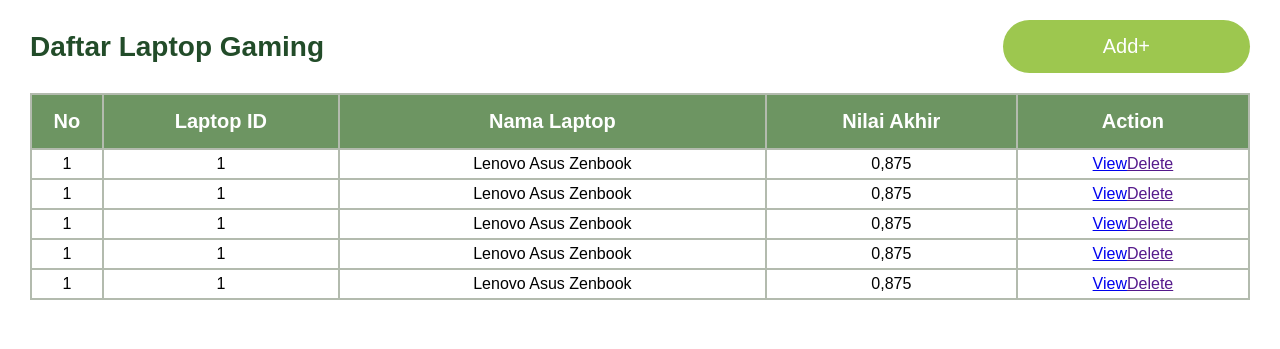
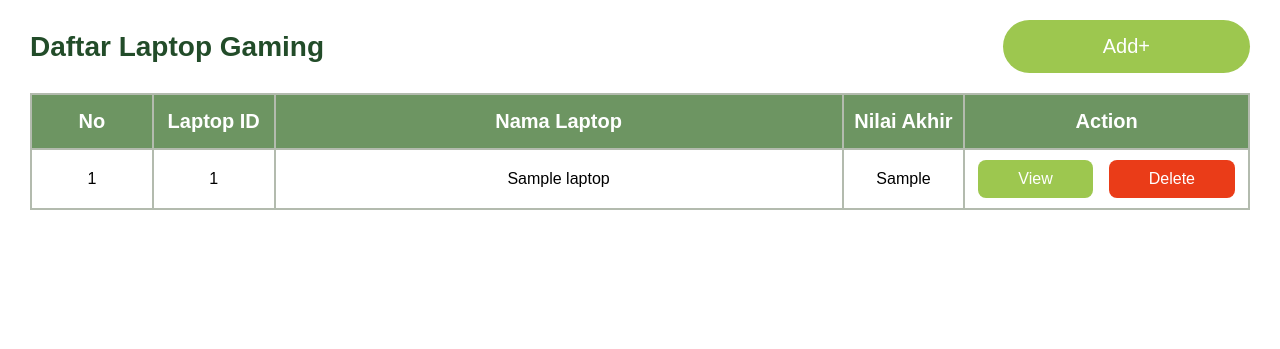
Before and after one commit to azhari-dev/Project-SPK, a PHP site: page /admin/manage.php in a window 1280 px wide. Shown: the part 79-428 px from the top of the page. Run offline with PHP 8.4, Linux system fonts and the light colour scheme; tables that the repository leaves empty or names only in its code hold one stand-in row (values such as "Sample post").

Commit message:
Update manage.php

```diff
--- a/admin/manage.php
+++ b/admin/manage.php
@@ -1,3 +1,27 @@
+<?php
+
+    require_once "../database.php";
+    $getRanking = getRanking();
+    $temp = 0;
+
+    $view = false;
+    if (isset($_GET['deleteLaptop'])){
+        $id = $_GET['deleteLaptop'];
+
+        deleteAkhir($id);
+        deleteUtility($id);
+        deleteKriteria($id);
+        deleteLaptop($id);
+    }
+
+    if (isset($_GET['view'])){
+        $id = $_GET['view'];
+        $view = true;
+
+        $viewLaptop = getOneLaptop($id);
+    }
+
+?>
 <!DOCTYPE html>
 <html lang="en">
 
@@ -18,81 +42,74 @@
                 <a href="manage.php" class="active">Manage</a>
             </div>
         </div>
-        <div class="manage">
+
+        <?php if ($view): ?>
+            <div class="view">
+                <div class="v-container">
+                    <p class="heading"><?= $viewLaptop['laptop_nama'] ?></p>
+                    <img src="../aset/laptop.png" alt="web">
+                    <div class="content">
+                        <div class="spek">
+                            <div class="in-spek-1">
+                                <p>CPU</p>
+                                <p>GPU</p>
+                                <p>RAM (GB)</p>
+                            </div>
+                            <div class="in-spek-2">
+                                <p><?= $viewLaptop['laptop_cpu'] ?></p>
+                                <p><?= $viewLaptop['laptop_gpu'] ?></p>
+                                <p><?= $viewLaptop['laptop_ram'] ?></p>
+                            </div>
+                        </div>
+                        <div class="spek">
+                            <div class="in-spek-1">
+                                <p>Storage (GB)</p>
+                                <p>Baterai (WH)</p>
+                                <p>Layar</p>
+                                <p>Harga</p>
+                            </div>
+                            <div class="in-spek-2">
+                                <p><?= $viewLaptop['laptop_storage'] ?></p>
+                                <p><?= $viewLaptop['laptop_baterai'] ?></p>
+                                <p><?= $viewLaptop['laptop_layar'] ?></p>
+                                <p><?= $viewLaptop['laptop_harga'] ?></p>
+                            </div>
+                        </div>
+                    </div>
+                </div>
+            </div>
+        <?php else : ?>
+            <form action="" method="GET" class="manage">
                 <div class="m-container">
                     <p>Daftar Laptop Gaming</p>
                     <a href="tambah.php">Add+</a>
                 </div>
                 <table class="table-manage" border="1" cellspacing="0">
                     <tr>
-                    <th>No</th>
-                    <th>Laptop ID</th>
-                    <th>Nama Laptop</th>
-                    <th>Nilai Akhir</th>
-                    <th>Action</th>
+                        <th class="no">No</th>
+                        <th class="li">Laptop ID</th>
+                        <th class="nl">Nama Laptop</th>
+                        <th class="na">Nilai Akhir</th>
+                        <th class="ac">Action</th>
                     </tr>
+                    <?php foreach ($getRanking as $ranking): ?>
+                        <?php $temp += 1 ?>
                     <tr>
-                    <td>1</td>
-                    <td>1</td>
-                    <td>Lenovo Asus Zenbook</td>
-                    <td>0,875</td>
+                        <td><?= $temp ?></td>
+                        <td><?= $ranking['laptop_id'] ?></td>
+                        <td><?= $ranking['laptop_nama'] ?></td>
+                        <td><?= $ranking['nilai_akhir'] ?></td>
                         <td>
                             <div class="action">
-                            <a href="view.php">View</a>
-                            <a href="">Delete</a>
+                                <button value="<?= $ranking['laptop_id'] ?>"  name="view" class="button-view">View</button>
+                                <button type="submit" value="<?= $ranking['laptop_id'] ?>" name="deleteLaptop" class="button-delete">Delete</button>
                             </div>
                         </td>
                     </tr>
-                <tr>
-                    <td>1</td>
-                    <td>1</td>
-                    <td>Lenovo Asus Zenbook</td>
-                    <td>0,875</td>
-                    <td>
-                        <div class="action">
-                            <a href="view.php">View</a>
-                            <a href="">Delete</a>
-                        </div>
-                    </td>
-                </tr>
-                <tr>
-                    <td>1</td>
-                    <td>1</td>
-                    <td>Lenovo Asus Zenbook</td>
-                    <td>0,875</td>
-                    <td>
-                        <div class="action">
-                            <a href="view.php">View</a>
-                            <a href="">Delete</a>
-                        </div>
-                    </td>
-                </tr>
-                <tr>
-                    <td>1</td>
-                    <td>1</td>
-                    <td>Lenovo Asus Zenbook</td>
-                    <td>0,875</td>
-                    <td>
-                        <div class="action">
-                            <a href="view.php">View</a>
-                            <a href="">Delete</a>
-                        </div>
-                    </td>
-                </tr>
-                <tr>
-                    <td>1</td>
-                    <td>1</td>
-                    <td>Lenovo Asus Zenbook</td>
-                    <td>0,875</td>
-                    <td>
-                        <div class="action">
-                            <a href="view.php">View</a>
-                            <a href="">Delete</a>
-                        </div>
-                    </td>
-                </tr>
+                    <?php endforeach ?>
                 </table>
-        </div>
+            </form>
+        <?php endif ?>
     </div>
     </div>
     </div>
```
Lines whose indentation alone changed are shown as unchanged.
